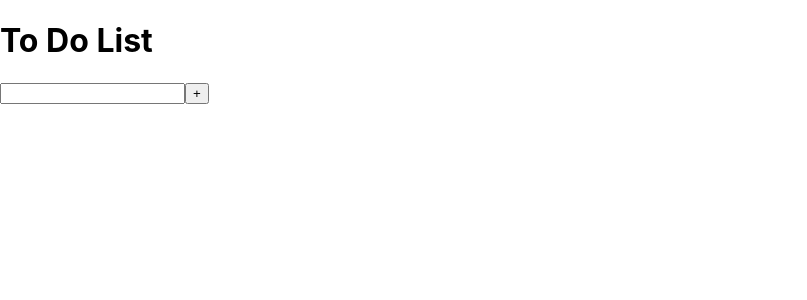
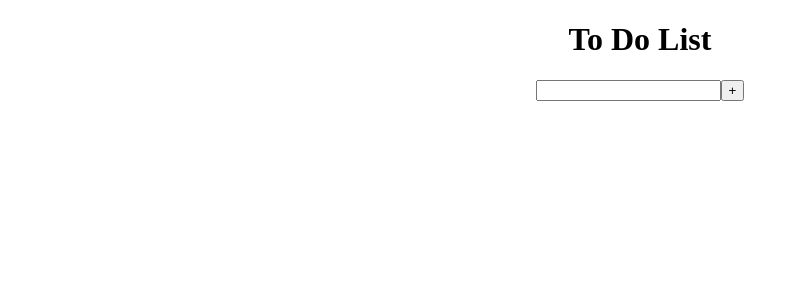
Before and after one commit to kimseowoo03/React_todolist, a React (Create React App) app: page / in a window 1280 px wide. Shown: the top 300 px of the page, without its empty margins (0-807 px from the left). Built offline with nearby package versions, Linux system fonts and the light colour scheme.

Commit message:
RenderLi 컴포넌트 파일로 따로 분리 / 수정을 다시 취소하는 함수 구현

```diff
--- a/src/App.jsx
+++ b/src/App.jsx
@@ -1,20 +1,10 @@
 import React, {useState} from 'react';
+import RenderLi from './component/RenderLi';
 
 function App() {
   const [liValue, setLiValue] = useState(''); //값 바꾸기
   const [lis, setLis] = useState([]); // li 객체들
-  const [changeValue, setChangeValue] = useState('');
   const [error, setError] = useState('');
-
-
-  const changeFlag = (id) => {
-   setLis(lis.map(li => {
-     if(li.id === id) {
-       li.flag = true;
-     }; // 내가 선택한 거 true로 바꾸고
-     return li // li들 출력
-   }));
-  }
 
   const emptyValue = () => { // li value 빈값여부
     let valueDate = true ;
@@ -36,54 +26,21 @@ function App() {
     }
   }
 
-  const deletBtn = (targetId) => {
-    setLis(lis.filter(li => {
-      return li.id !== targetId ;
-    }));
-  };
-
-  const edit = (value, id) => {
-    setLis(lis.map(li => {
-      if(li.id === id) {
-        li.value = value; // 기존 li value에 사용자가 입력한 값 업데이트
-        li.flag = false ;
-      }
-      return li
-    }));
-  };
-
   const renderList = lis.map(li => { // lis 객체들을 하나씩(li) 넣어보고 적용해서 출력
     return(
-      <li key={li.id}>
-        {li.flag ?( // flag = true
-        <input type='text' defaultValue={li.value} onChange={(e) => setChangeValue(e.target.value)}/>
-        ) :( // flag = flase
-        <>{li.value}</>
-        )}
-        {li.flag ?(
-          <>
-          <button onClick={() => edit(changeValue, li.id)}>확인</button>
-          <button onClick={() => deletBtn(li.id)}>삭제</button>
-          </>
-        ) :(
-          <>
-          <button onClick={() => changeFlag(li.id)}>수정</button>
-          <button onClick={() => deletBtn(li.id)}>삭제</button>
-          </>
-        )}
-      </li>
+      <RenderLi li={li} lis={lis} setLis={setLis} key={li.id}/>
     );
   });
 
   return (
-    <div>
+    <div id="main">
       <h1>To Do List</h1>
-      <div>
+      <div id="input">
         <input type='text' value={liValue} onChange={(e) => setLiValue(e.target.value)} />
         <button onClick={addList}>+</button>
         <p>{error}</p>
       </div>
-      <ul>
+      <ul id="ul">
       {renderList}
       </ul>
     </div>
--- /dev/null
+++ b/src/component/RenderLi.jsx
@@ -0,0 +1,72 @@
+import React,{useState} from "react";
+
+function RenderLi(props) {
+    const [changeValue, setChangeValue] = useState('');
+
+    const li = props.li;
+    const lis = props.lis;
+    const setLis = props.setLis;
+
+    const changeFlag = (id) => {
+        setLis(lis.map(li => {
+          if(li.id === id) {
+            li.flag = true;
+          }; // 내가 선택한 거 true로 바꾸고
+          return li // li들 출력
+        }));
+       }
+
+       const deletBtn = (targetId) => {
+        setLis(lis.filter(li => {
+          return li.id !== targetId ;
+        }));
+      };
+
+      const edit = (value, id) => {
+        setLis(lis.map(li => {
+          if(li.id === id) {
+            if(value === '' || li.value) {
+              alert('안에 값이 수정되지 않았습니다. 수정 하지 않으실 거면 취소를 눌러주세요');
+            }else {
+              li.value = value; // 기존 li value에 사용자가 입력한 값 업데이트
+              li.flag = false ;
+              setChangeValue('');
+            }
+          }
+          return li
+        }));
+      };
+
+      const cancel= (id) => {
+        setLis(lis.map(li => {
+          if(li.id === id) {
+            li.flag = false;
+          }
+          return li
+        }));
+      };
+    return(
+        <li id="li">
+        {li.flag ?( // flag = true
+        <input type='text' defaultValue={li.value} onChange={(e) => setChangeValue(e.target.value)}/>
+        ) :( // flag = flase
+        <>{li.value}</>
+        )}
+        {li.flag ?(
+          <>
+          <button className="button" onClick={() => cancel(li.id)}>취소</button>
+          <button className="button" onClick={() => edit(changeValue, li.id)}>확인</button>
+          <button className="button" onClick={() => deletBtn(li.id)}>삭제</button>
+
+          </>
+        ) :(
+          <>
+          <button className="button" onClick={() => changeFlag(li.id)}>수정</button>
+          <button className="button" onClick={() => deletBtn(li.id)}>삭제</button>
+          </>
+        )}
+      </li>
+    );
+};
+
+export default RenderLi
--- a/src/index.css
+++ b/src/index.css
@@ -1,13 +1,27 @@
-body {
-  margin: 0;
-  font-family: -apple-system, BlinkMacSystemFont, 'Segoe UI', 'Roboto', 'Oxygen',
-    'Ubuntu', 'Cantarell', 'Fira Sans', 'Droid Sans', 'Helvetica Neue',
-    sans-serif;
-  -webkit-font-smoothing: antialiased;
-  -moz-osx-font-smoothing: grayscale;
+#main {
+  margin: 0 auto;
 }
 
-code {
-  font-family: source-code-pro, Menlo, Monaco, Consolas, 'Courier New',
-    monospace;
+#main h1 {
+  text-align: center;
 }
+
+#input {
+  text-align: center;
+}
+
+#ul {
+  padding: 0;
+  width: 400px;
+  margin: 0 auto;
+  list-style: none;
+}
+
+#li {
+  width: 400px;
+  padding: 5px;
+}
+
+#li .button {
+  float: right;
+}
```
